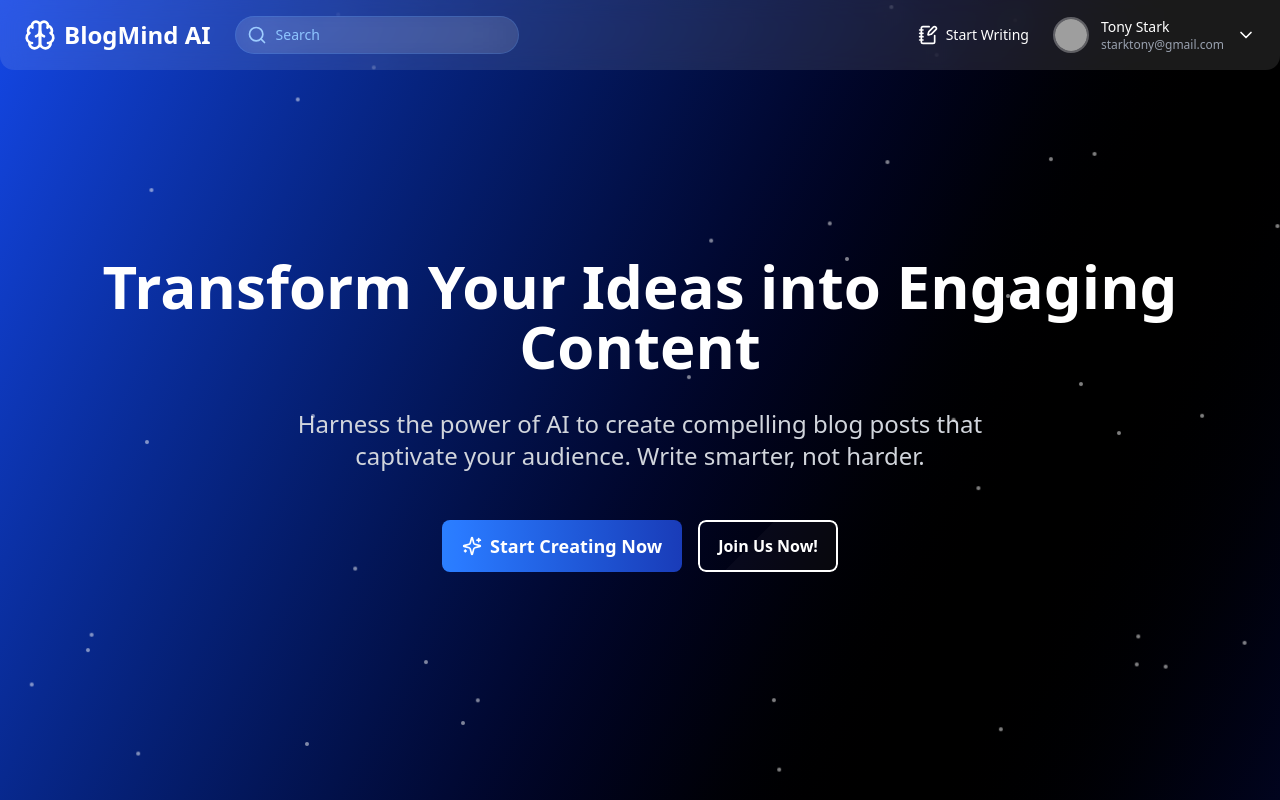
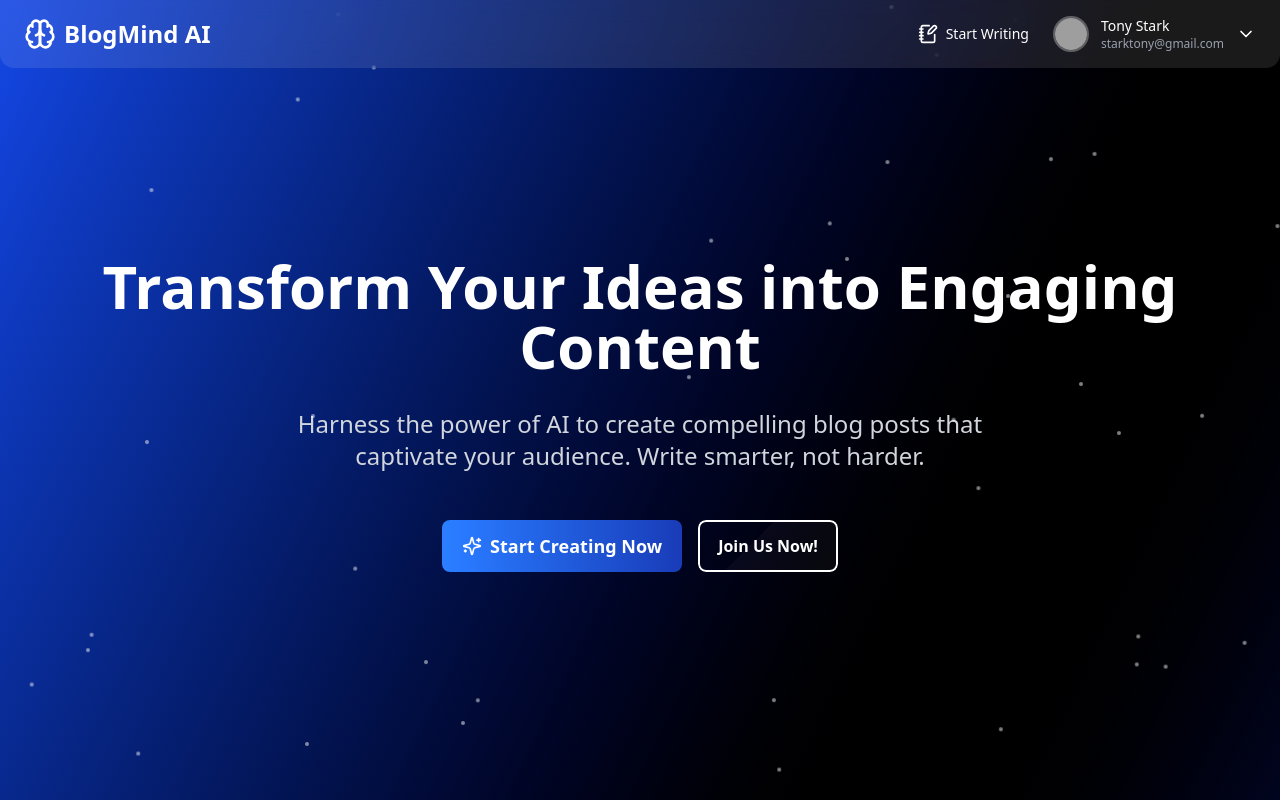
Before and after one commit to mdsaqlainahmed786/BlogMind-AI, a React (Vite) app in the folder frontend/: page / in a window 1280 px wide. Shown: the top 800 px of the page. Built offline with nearby package versions, Linux system fonts and the light colour scheme; grey boxes are pictures that could not be loaded.

Commit message:
Some changes in nav

```diff
--- a/frontend/src/Blogs/allBlogs.tsx
+++ b/frontend/src/Blogs/allBlogs.tsx
@@ -69,7 +69,7 @@ function Blogs() {
   return (
     <>
       <Navbar />
-      <div className="min-h-screen bg-gradient-to-br py-24 from-blue-700 via-black to-blue-800">
+      <div className="min-h-screen py-24 ">
         <div className="max-w-5xl mx-auto px-4 sm:px-6 lg:px-8 pt-16 pb-8">
           <div className="space-y-8">
             {filteredBlogs.map((blog) => (
--- a/frontend/src/landingPage/NavBar.tsx
+++ b/frontend/src/landingPage/NavBar.tsx
@@ -1,11 +1,12 @@
 import { useState, useEffect } from "react";
 import { ChevronDown, Brain, Search, NotebookPen } from "lucide-react";
 import { useNavigate } from "react-router-dom";
-
+import { useLocation } from "react-router-dom";
 export default function Navbar() {
   const [scrolled, setScrolled] = useState(false);
   const [searchQuery, setSearchQuery] = useState("");
   const navigate = useNavigate();
+  const location = useLocation();
 
   const handleLogoClick = () => {
     navigate("/");
@@ -27,7 +28,10 @@ export default function Navbar() {
     >
       <div className="flex items-center justify-between mx-auto w-full max-w-screen-xl">
         {/* Logo Section */}
-        <div onClick={handleLogoClick} className="flex items-center cursor-pointer space-x-2 flex-shrink-0">
+        <div
+          onClick={handleLogoClick}
+          className="flex items-center cursor-pointer space-x-2 flex-shrink-0"
+        >
           <Brain
             className={`h-8 w-8 transition-colors duration-300 ${
               scrolled
@@ -47,6 +51,7 @@ export default function Navbar() {
         </div>
 
         {/* Search Bar - Hidden on mobile, shown on larger screens */}
+        {location.pathname === "/blogs/all" && (
           <div className="hidden md:block flex-grow max-w-2xl mx-6">
             <div className="relative">
               <Search className="absolute left-3 top-1/2 transform -translate-y-1/2 text-blue-300 h-5 w-5" />
@@ -59,16 +64,18 @@ export default function Navbar() {
               />
             </div>
           </div>
+        )}
 
         {/* Mobile Search Icon - Shown only on mobile */}
-
 
         {/* Right Actions */}
         <div className="flex items-center gap-4 md:gap-6 flex-shrink-0">
           {/* Write Button */}
+          {location.pathname === "/blogs/all" && (
             <button className="md:hidden p-2 text-white hover:text-blue-400 transition-colors cursor-pointer duration-300">
               <Search className="h-5 w-5" />
             </button>
+          )}
           <div className="flex items-center gap-2 group transition-colors duration-300 cursor-pointer">
             <NotebookPen className="text-white group-hover:text-blue-400 transition-colors duration-300 cursor-pointer h-5 w-5" />
             <span className="hidden md:block text-white group-hover:text-blue-400 transition-colors duration-300 text-sm">
```
Lines whose indentation alone changed are shown as unchanged.
